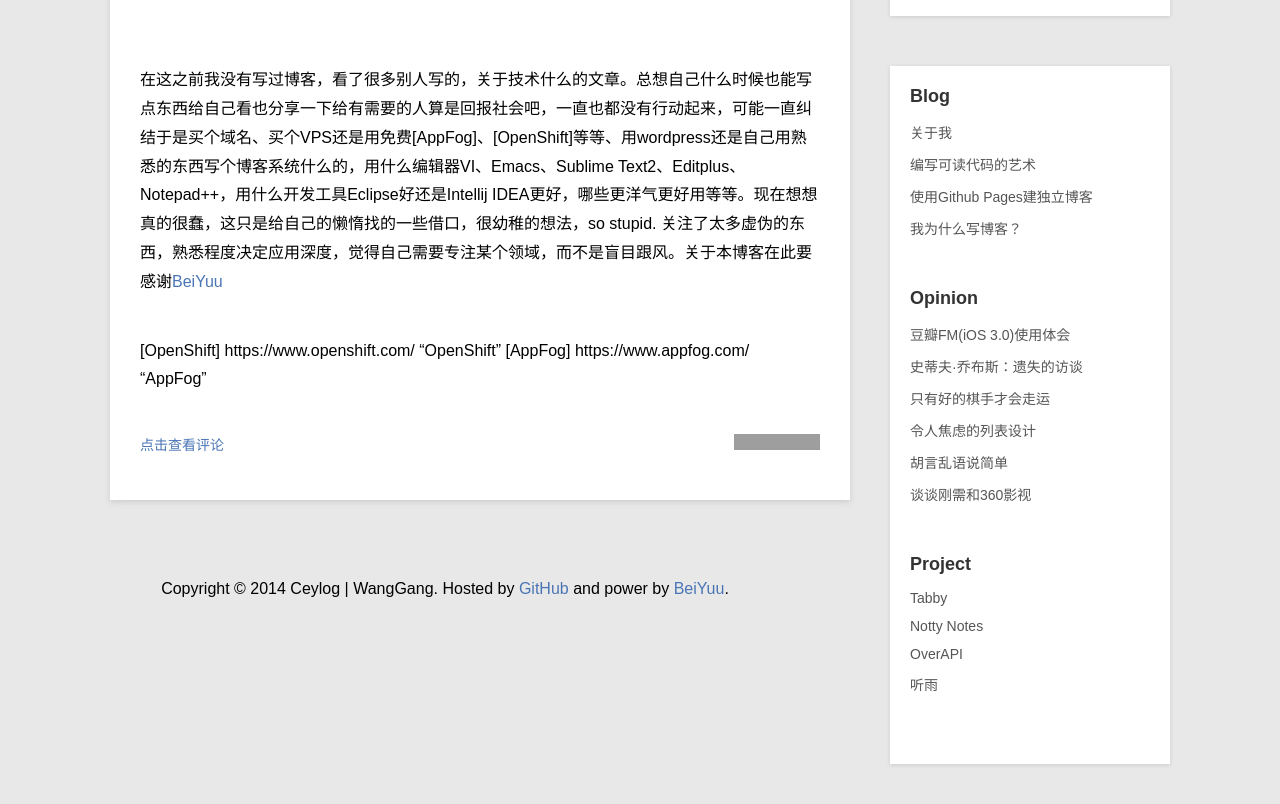
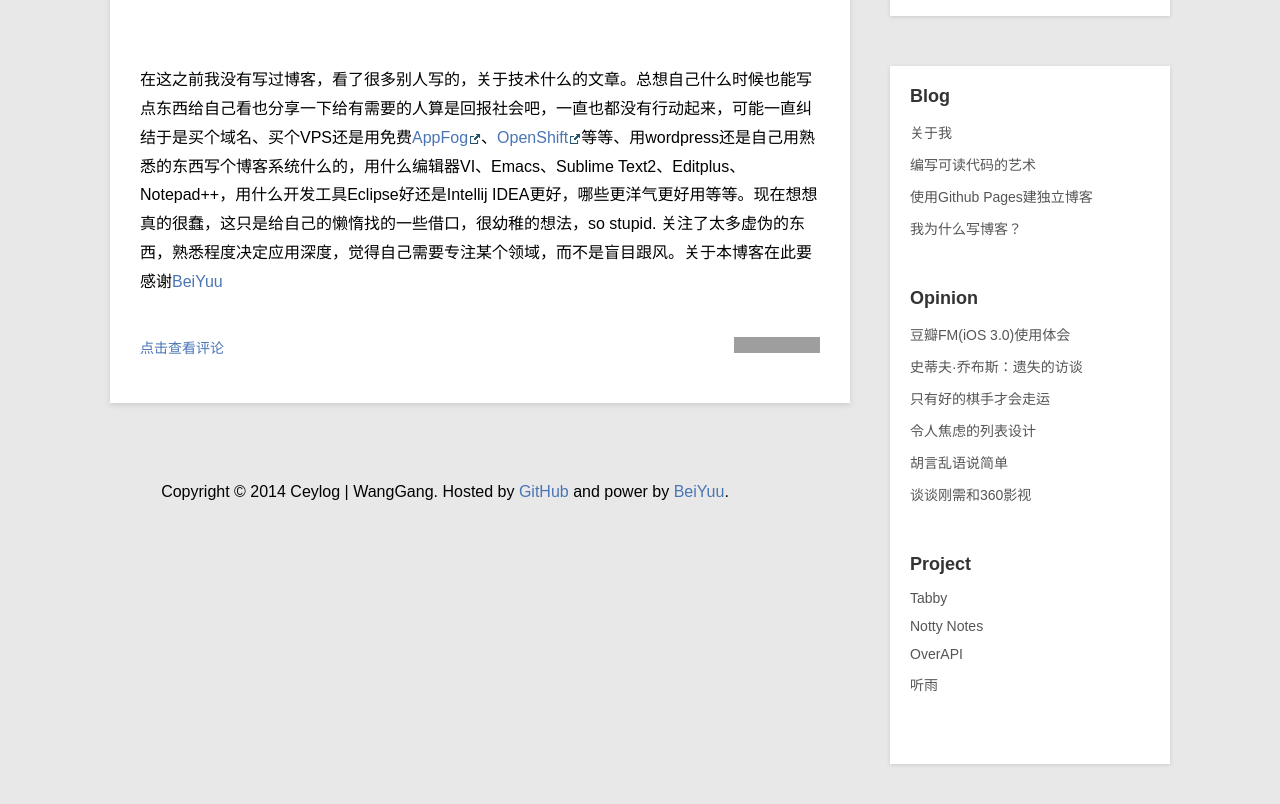
Before and after one commit to ceylog/ceylog.github.io, a Jekyll site: the page built from _posts/blog/2014-03-09-about-me.md, in a window 1280 px wide, cut to the strip 189-1003 px from the top of the page. Shown: the top 804 px of the strip. Built offline with Jekyll 4.4.1, drawn with Linux system fonts in a browser that asks for light colours; Markdown is read by kramdown in place of the engine named in the settings; grey boxes are pictures that could not be loaded.

```diff
--- a/_posts/blog/2014-03-09-about-me.md
+++ b/_posts/blog/2014-03-09-about-me.md
@@ -5,8 +5,8 @@
 description: 关于我
 ---
 
-在这之前我没有写过博客，看了很多别人写的，关于技术什么的文章。总想自己什么时候也能写点东西给自己看也分享一下给有需要的人算是回报社会吧，一直也都没有行动起来，可能一直纠结于是买个域名、买个VPS还是用免费[AppFog]、[OpenShift]等等、用wordpress还是自己用熟悉的东西写个博客系统什么的，用什么编辑器VI、Emacs、Sublime Text2、Editplus、Notepad++，用什么开发工具Eclipse好还是Intellij IDEA更好，哪些更洋气更好用等等。现在想想真的很蠢，这只是给自己的懒惰找的一些借口，很幼稚的想法，so stupid. 关注了太多虚伪的东西，熟悉程度决定应用深度，觉得自己需要专注某个领域，而不是盲目跟风。关于本博客在此要感谢[BeiYuu]
+在这之前我没有写过博客，看了很多别人写的，关于技术什么的文章。总想自己什么时候也能写点东西给自己看也分享一下给有需要的人算是回报社会吧，一直也都没有行动起来，可能一直纠结于是买个域名、买个VPS还是用免费[AppFog][]、[OpenShift][]等等、用wordpress还是自己用熟悉的东西写个博客系统什么的，用什么编辑器VI、Emacs、Sublime Text2、Editplus、Notepad++，用什么开发工具Eclipse好还是Intellij IDEA更好，哪些更洋气更好用等等。现在想想真的很蠢，这只是给自己的懒惰找的一些借口，很幼稚的想法，so stupid. 关注了太多虚伪的东西，熟悉程度决定应用深度，觉得自己需要专注某个领域，而不是盲目跟风。关于本博客在此要感谢[BeiYuu][]
 
 [BeiYuu]:    http://beiyuu.com  "BeiYuu"
-[OpenShift] https://www.openshift.com/ "OpenShift"
-[AppFog] https://www.appfog.com/ "AppFog"
+[OpenShift]:    https://www.openshift.com/  "OpenShift"
+[AppFog]:    https://www.appfog.com/  "AppFog"
```
